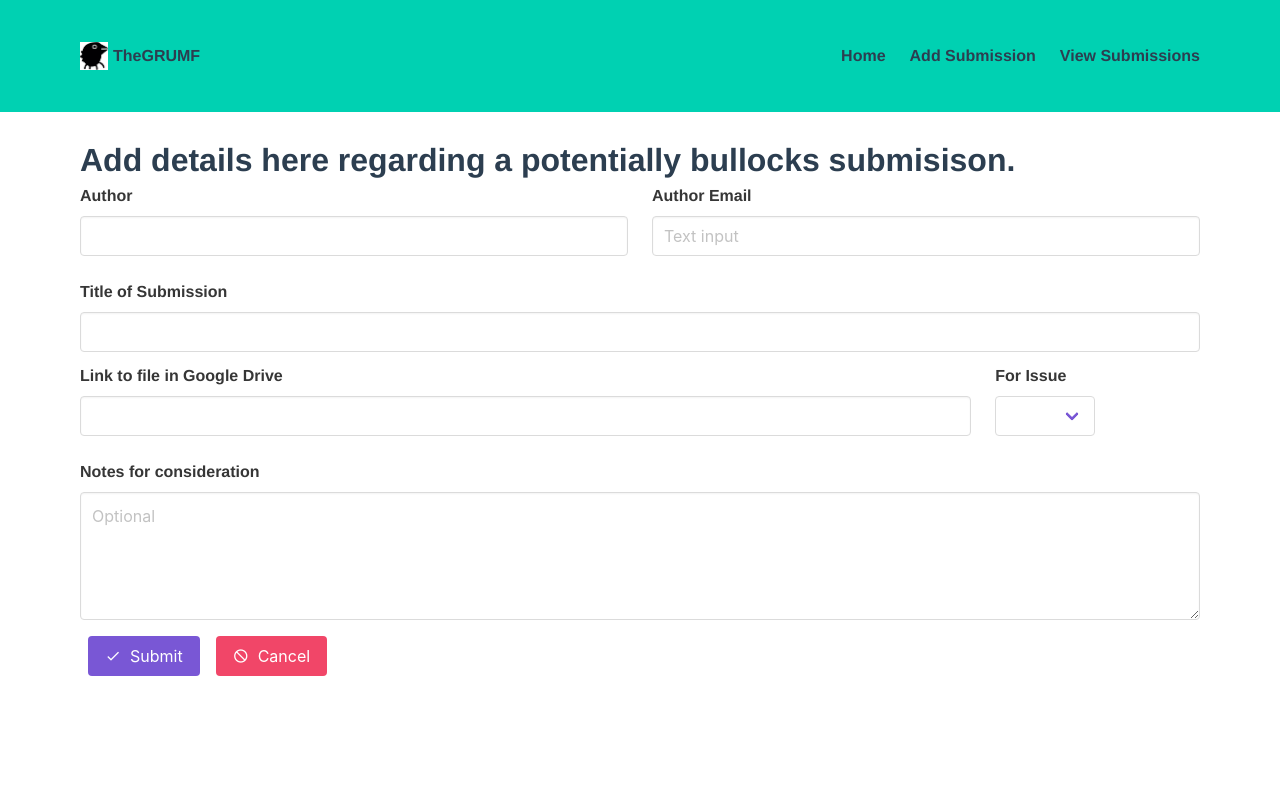
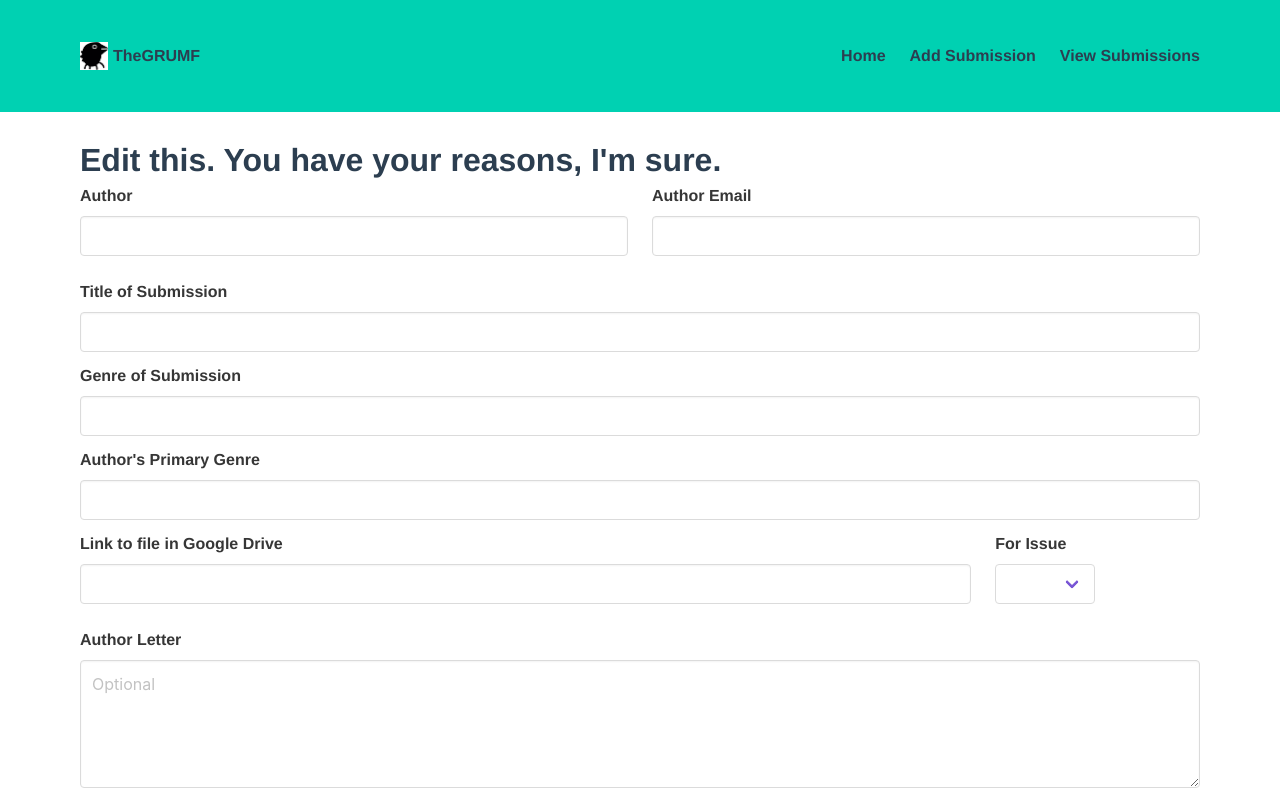
Before and after one commit to BradCoffield/TheGRUMF, a Vue app: page /edit-submission/1 in a window 1280 px wide. Shown: the top 800 px of the page. Built offline with nearby package versions, Linux system fonts and the light colour scheme; no server answers; the database is empty.

Commit message:
mo bamba

```diff
--- a/src/views/AddSubmission.vue
+++ b/src/views/AddSubmission.vue
@@ -120,7 +120,8 @@ export default {
         title: "",
         author_letter: "",
         genre: "",
-        primary_genre: ""
+        primary_genre: "",
+        ratings: {}
       }
     };
   },
--- a/src/views/EditSubmission.vue
+++ b/src/views/EditSubmission.vue
@@ -1,10 +1,96 @@
 <template>
 
   <div id="addSubmission">
-    <h1>Add details here regarding a potentially bullocks submisison.</h1>
+    <h1>Edit this. You have your reasons, I'm sure.</h1>
 
     <section id="addSubmissionForm">
+  <div class="columns">
+        <div class="column">
+          <div class="field">
+            <label class="label">Author</label>
+            <div class="control">
+              <input class="input" type="text" placeholder v-model="submission.author">
+            </div>
+          </div>
+        </div>
+        <div class="column">
+          <div class="field">
+            <label class="label">Author Email</label>
+            <div class="control">
+              <input
+                class="input"
+                type="email"
+                placeholder=""
+                v-model="submission.email"
+              >
+            </div>
+          </div>
+        </div>
+      </div>
+         <div class="field">
+            <label class="label">Title of Submission</label>
+            <div class="control">
+              <input class="input" type="text" v-model="submission.title">
+            </div>
+          </div>
+
+              <div class="field">
+                <label  class="label">Genre of Submission</label>
+                  <div class="control">
+              <input class="input" type="text" v-model="submission.genre">
+            </div>
+              </div>
+              <div class="field">
+                <label  class="label">Author's Primary Genre</label>
+                  <div class="control">
+              <input class="input" type="text" v-model="submission.primary_genre">
+            </div>
+              </div>
+
       <div class="columns">
+        <div class="column">
+          <div class="field">
+            <label class="label">Link to file in Google Drive</label>
+            <div class="control">
+              <input class="input" type="text" v-model="submission.file">
+            </div>
+          </div>
+        </div>
+        <div class="column is-one-fifth">
+          <div class="field">
+            <label class="label">For Issue</label>
+            <div class="select">
+              <select v-model="submission.issue">
+                <option></option>
+                <option>Two</option>
+                <option>Three</option>
+                <option>Four</option>
+                <option>Five</option>
+                <option>Six</option>
+                <option>Seven</option>
+                <option>Eight</option>
+                <option>Nine</option>
+                <option>Ten</option>
+              </select>
+            </div>
+          </div>
+        </div>
+      </div>
+
+      <div class="field">
+        <label class="label">Author Letter</label>
+        <div class="control">
+          <textarea class="textarea" placeholder="Optional" v-model="submission.author_letter"></textarea>
+        </div>
+      </div>
+      <div class="field">
+        <label class="label">Notes for consideration</label>
+        <div class="control">
+          <textarea class="textarea" placeholder="Optional" v-model="submission.notes"></textarea>
+        </div>
+      </div>
+
+      <!-- <div class="columns">
         <div class="column">
           <div class="field">
             <label class="label">Author</label>
@@ -68,7 +154,7 @@
         <div class="control">
           <textarea class="textarea" placeholder="Optional" v-model="submission.notes"></textarea>
         </div>
-      </div>
+      </div> -->
     </section>
      <button class="button is-primary sendButton" @click="sendUpdate"> <span class="mdi mdi-check"></span>&nbsp; Submit</button>
   <button class="button is-danger " @click=" goActuallyHome"> <span class="mdi mdi-cancel"></span>&nbsp; Cancel</button>
--- a/src/views/RateSubmission.vue
+++ b/src/views/RateSubmission.vue
@@ -99,7 +99,8 @@ export default {
     sendRating(evt) {
       evt.preventDefault();
       // TODO: need to create an upper level "ratings" and then below that byName etc
-      this.submission[`ratingBy${this.radioButton}`] = this.rating;
+      this.submission["ratings"][this.radioButton] = this.rating;
+      // this.submission["ratings"][this.radioButton] = this.rating;
       const updateRef = firebase
         .firestore()
         .collection(`issue_${this.submission.issue}`)
--- a/src/views/ViewSubmissions.vue
+++ b/src/views/ViewSubmissions.vue
@@ -1,44 +1,50 @@
 
 <template>
   <section>
-    <h2>View Submissions</h2> <hr>
-    <b-table :data="subData" :striped="true" :mobile-cards="true" detailed paginated per-page="10">
+    <h2 >View Submissions</h2>
+    <hr>
+    <b-table :data="subData" :striped="true" :mobile-cards="true" detailed paginated per-page="30">
       <template slot-scope="props">
+
         <b-table-column field="author" label="Author">{{props.row.name}}</b-table-column>
 
         <b-table-column field="title" label="Title">{{ props.row.title }}</b-table-column>
         <b-table-column field="notes" label="Genre">{{ props.row.genre }}</b-table-column>
-        <b-table-column field="url" label="URL">
+        <b-table-column field="reviewers" label="Reviewers">
+          <ul class="reviewers-list">
+             <li class="reviewers-initials">BC</li>
+            <li class="reviewers-initials">AK</li>
+            <li class="reviewers-initials">MD</li>
+          </ul>
+        </b-table-column>
+        <!-- <b-table-column field="url" label="URL">
           <a :href="props.row.url" target="_blank">
             <span class="mdi mdi-link"></span>
           </a>
-        </b-table-column>
+        </b-table-column>-->
 
         <!-- <b-table-column field="email" label="Email">{{ props.row.email }}</b-table-column> -->
         <b-table-column field="editButton" label=" ">
-
-          <button
-            class="button is-light"
-            @click.stop="rateSubmission(props.row.key)"
-          >Rate this muhfucka</button>
+          <button class="button is-light" @click.stop="rateSubmission(props.row.key)">Rate</button>
           <!-- <button @click="alerrrt(props.row.key)">Edit</button> -->
         </b-table-column>
       </template>
       <template slot="detail" slot-scope="props">
         <ul>
-  <li>General Notes: {{ props.row.notes }} </li>
-  <li>Author Letter/Bio: {{props.row.author_letter}}</li>
+          <li>
+            <a :href="props.row.url">Link to the piece</a>
+          </li>
+          <li>General Notes: {{ props.row.notes }}</li>
+
           <li>Author Email: {{props.row.email}}</li>
           <li>Submission's Genre: {{props.row.genre}}</li>
           <li>Author's Primary Genre: {{props.row.primary_genre}}</li>
+          <li>Author Letter/Bio: {{props.row.author_letter}}</li>
 
           <button class="button is-outlined" @click="editSubmission(props.row.key)">
             <span class="mdi mdi-square-edit-outline"></span>Edit Submission Details
           </button>
         </ul>
-
-
-
       </template>
     </b-table>
   </section>
@@ -53,7 +59,7 @@ export default {
     return {
       data: [],
       subData: [],
-      ref: firebase.firestore().collection("issue_Two")
+      ref: firebase.firestore().collection("issue_Two"),
     };
   },
   created() {
@@ -70,7 +76,8 @@ export default {
           notes: doc.data().notes,
           author_letter: doc.data().author_letter,
           genre: doc.data().genre,
-          primary_genre: doc.data().primary_genre
+          primary_genre: doc.data().primary_genre,
+          ratings: doc.data().ratings
         });
       });
     });
@@ -82,11 +89,11 @@ export default {
         params: { id: id }
       });
     },
-    rateSubmission(id){
+    rateSubmission(id) {
       router.push({
         name: "rateSubmission",
-        params: {id: id}
-      })
+        params: { id: id }
+      });
     }
   }
 };
@@ -96,4 +103,17 @@ export default {
 button {
   margin: 0 0.25rem;
 }
+.reviewers-initials{
+  border: 1px solid #333;
+  border-radius: 50%;
+  padding: 3px;
+  margin-right:3px;
+  font-size: 12px;
+}
+.reviewers-list li {
+  display: inline;
+}
+.getLit{
+  background-color: antiquewhite;
+}
 </style>
```
Lines whose indentation alone changed are shown as unchanged.
